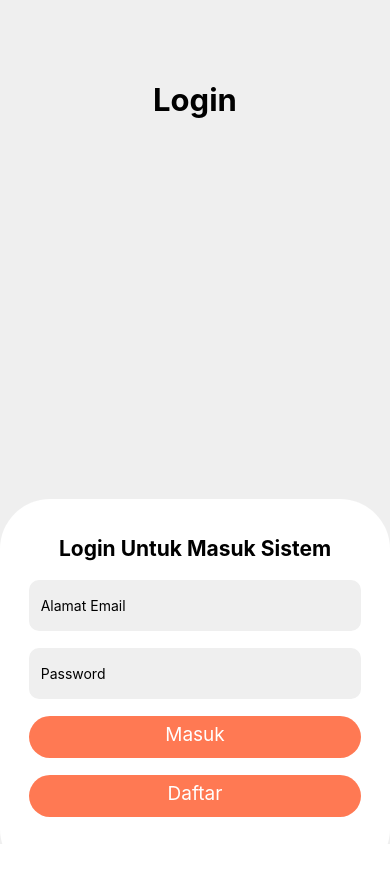
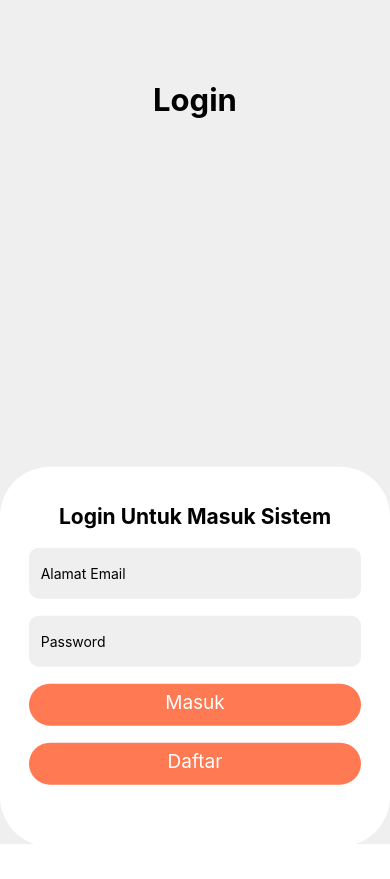
Before and after one commit to Sleepy4k/react-native-getuk, a React Native app: screen /Login in a window 390 px wide. After the commit the page ends 847 px from the top, so only its background shows below. Built offline with nearby package versions, Linux system fonts and the light colour scheme.

Commit message:
chore(screen): update design

```diff
--- a/src/screens/AddShop/index.js
+++ b/src/screens/AddShop/index.js
@@ -129,7 +129,7 @@ export default function AddShop({ navigation }) {
           </TouchableOpacity>
         </View>
 
-        <ScrollView style={{ flex: 1 }} contentContainerStyle={{ flex: 1 }}>
+        <ScrollView style={{ flex: 1 }}>
           <TextInput
             style={styles.input}
             placeholder="Shop Name"
--- a/src/screens/Dashboard/index.js
+++ b/src/screens/Dashboard/index.js
@@ -67,7 +67,7 @@ export default function Dashboard({ navigation }) {
           <TextInput style={styles.input1} placeholder="Search Shop" onChangeText={handleSearch}></TextInput>
         </View>
 
-        <ScrollView style={{ flex: 1 }} contentContainerStyle={{ flex: 1 }} refreshControl={
+        <ScrollView style={{ flex: 1 }} refreshControl={
           <RefreshControl
             refreshing={false}
             onRefresh={handleRefresh}
--- a/src/screens/Dashboard/styles.js
+++ b/src/screens/Dashboard/styles.js
@@ -87,7 +87,7 @@ const styles = StyleSheet.create({
     marginLeft: responsive.widthPercentageToDP('7%')
   },
   input1: {
-    padding: 15,
+    padding: '3%',
     borderRadius: 10,
     alignSelf: 'center',
     backgroundColor: '#efefef',
--- a/src/screens/DetailShop/index.js
+++ b/src/screens/DetailShop/index.js
@@ -56,7 +56,7 @@ export default function DetailShop({ route, navigation }) {
           <Text style={styles.text1}>Detail</Text>
         </View>
 
-        <ScrollView style={{ flex: 1 }} contentContainerStyle={{ flex: 1 }}>
+        <ScrollView style={{ flex: 1 }}>
           <Image style={styles.Image} source={image}/>
 
           <View style={styles.card1}>
--- a/src/screens/EditShop/index.js
+++ b/src/screens/EditShop/index.js
@@ -154,7 +154,7 @@ export default function EditShop({ route, navigation }) {
           </TouchableOpacity>
         </View>
 
-        <ScrollView style={{ flex: 1 }} contentContainerStyle={{ flex: 1 }}>
+        <ScrollView style={{ flex: 1 }}>
         <TextInput
             style={styles.input}
             placeholder="Shop Name"
--- a/src/screens/Login/index.js
+++ b/src/screens/Login/index.js
@@ -33,7 +33,7 @@ export default function Login({ navigation }) {
 
   const translateY = slideAnim.interpolate({
     inputRange: [0, 3],
-    outputRange: [450, 0],
+    outputRange: [85, 0],
   });
 
   const handleChange = (name, value) => {
@@ -97,7 +97,7 @@ export default function Login({ navigation }) {
         <Animated.View style={[styles.card1, { transform: [{ translateY }] }]}>
           <Text style={styles.text2}>Login Untuk Masuk Sistem</Text>
 
-          <ScrollView style={{ flex: 1 }} contentContainerStyle={{ flex: 1 }}>
+          <ScrollView style={{ flex: 1 }}>
             <TextInput style={styles.input} editable={!loading} placeholder="Alamat Email" onChangeText={(email) => handleChange("email", email)} />
 
             <TextInput style={[styles.input, styles.inputPassword]} editable={!loading} placeholder="Password"  onChangeText={(password) => handleChange("password", password)} secureTextEntry={true} />
--- a/src/screens/Login/styles.js
+++ b/src/screens/Login/styles.js
@@ -12,7 +12,7 @@ const styles = StyleSheet.create({
     backgroundColor: 'white',
     width: responsive.widthPercentageToDP('100%'),
     height: responsive.heightPercentageToDP('45%'),
-    marginTop: responsive.heightPercentageToDP('5%')
+    marginTop: responsive.heightPercentageToDP('30%')
   },
   text1: {
     padding: '10%',
--- a/src/screens/Register/index.js
+++ b/src/screens/Register/index.js
@@ -34,7 +34,7 @@ export default function Login({ navigation }) {
 
   const translateY = slideAnim.interpolate({
     inputRange: [0, 3],
-    outputRange: [450, 0],
+    outputRange: [85, 0],
   });
 
   const handleChange = (name, value) => {
--- a/src/screens/Register/styles.js
+++ b/src/screens/Register/styles.js
@@ -12,7 +12,7 @@ const styles = StyleSheet.create({
     backgroundColor: 'white',
     width: responsive.widthPercentageToDP('100%'),
     height: responsive.heightPercentageToDP('45%'),
-    marginTop: responsive.heightPercentageToDP('5%')
+    marginTop: responsive.heightPercentageToDP('30%')
   },
   text1: {
     padding: '10%',
```
